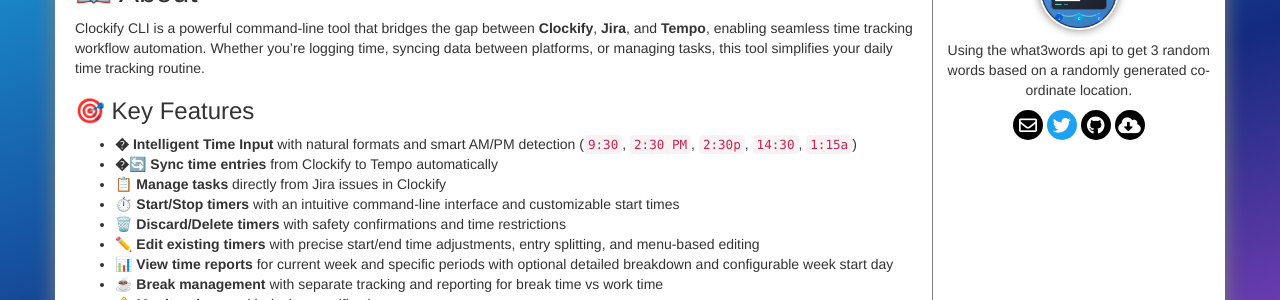
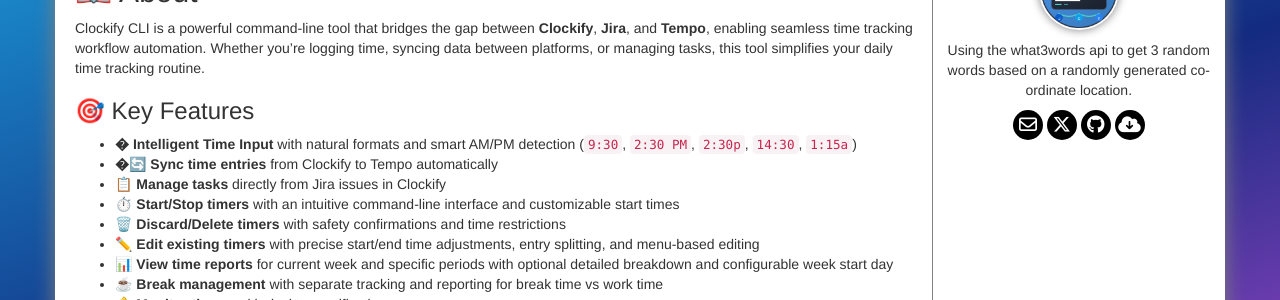
Before and after one commit to BlythMeister/ClockifyCli, a Jekyll site: the page built from docs/index.md, in a window 1280 px wide. Shown: the part 206-506 px from the top of the page. Built offline with Jekyll 4.4.1, drawn with Linux system fonts in a browser that asks for light colours; nearby versions of some CDN libraries.

Commit message:
Upgrade GitHub Pages icons to Font Awesome 6
Co-authored-by: BlythMeister <1046836+BlythMeister@users.noreply.github.com>

```diff
--- a/docs/_includes/head.html
+++ b/docs/_includes/head.html
@@ -4,7 +4,7 @@
 <!--BEGIN LINKS-->
 <link rel="stylesheet" href="https://cdnjs.cloudflare.com/ajax/libs/twitter-bootstrap/3.4.1/css/bootstrap.min.css" integrity="sha256-bZLfwXAP04zRMK2BjiO8iu9pf4FbLqX6zitd+tIvLhE= sha384-HSMxcRTRxnN+Bdg0JdbxYKrThecOKuH5zCYotlSAcp1+c8xmyTe9GYg1l9a69psu sha512-Dop/vW3iOtayerlYAqCgkVr2aTr2ErwwTYOvRFUpzl2VhCMJyjQF0Q9TjUXIo6JhuM/3i0vVEt2e/7QQmnHQqw==" crossorigin="anonymous">
 <link rel="stylesheet" href="https://cdnjs.cloudflare.com/ajax/libs/twitter-bootstrap/3.4.1/css/bootstrap-theme.min.css" integrity="sha256-8uHMIn1ru0GS5KO+zf7Zccf8Uw12IA5DrdEcmMuWLFM= sha384-6pzBo3FDv/PJ8r2KRkGHifhEocL+1X2rVCTTkUfGk7/0pbek5mMa1upzvWbrUbOZ sha512-iy8EXLW01a00b26BaqJWaCmk9fJ4PsMdgNRqV96KwMPSH+blO82OHzisF/zQbRIIi8m0PiO10dpS0QxrcXsisw==" crossorigin="anonymous">
-<link rel="stylesheet" href="https://cdnjs.cloudflare.com/ajax/libs/font-awesome/5.13.1/css/all.min.css" integrity="sha256-2XFplPlrFClt0bIdPgpz8H7ojnk10H69xRqd9+uTShA= sha384-xxzQGERXS00kBmZW/6qxqJPyxW3UR0BPsL4c8ILaIWXva5kFi7TxkIIaMiKtqV1Q sha512-xA6Hp6oezhjd6LiLZynuukm80f8BoZ3OpcEYaqKoCV3HKQDrYjDE1Gu8ocxgxoXmwmSzM4iqPvCsOkQNiu41GA==" crossorigin="anonymous">
+<link rel="stylesheet" href="https://cdnjs.cloudflare.com/ajax/libs/font-awesome/6.7.2/css/all.min.css" integrity="sha512-Evv84Mr4kqVGRNSgIGL/F/aIDqQb7xQ2vcrdIwxfjThSH8CSR7PBEakCr51Ck+w+/U6swU2Im1vVX0SVk9ABhg==" crossorigin="anonymous">
 <link href="{{ site.url }}/css/styles.css" rel="stylesheet">
 <link rel="shortcut icon" type="image/x-icon" href="{{ site.url }}/favicon.ico">
 <link href="{{ site.url }}/feed.xml" rel="alternate" title="{{site.title}}" type="application/atom+xml">
--- a/docs/_includes/sidebar.html
+++ b/docs/_includes/sidebar.html
@@ -8,9 +8,9 @@
         </p>
     </div>
     <div class="icons">
-        <a target="_blank" href="mailto:chris@blyth.me.uk" class="far fa-envelope"></a>
-        <a target="_blank" href="https://www.twitter.com/BlythMeister" class="fab fa-twitter"></a>
-        <a target="_blank" href="https://github.com/BlythMeister/ClockifyCli" class="fab fa-github"></a>
-        <a target="_blank" href="https://www.nuget.org/packages/ClockifyCli/" class="fas fa-cloud-download-alt"></a>
+        <a target="_blank" href="mailto:chris@blyth.me.uk" class="fa-regular fa-envelope"></a>
+        <a target="_blank" href="https://www.twitter.com/BlythMeister" class="fa-brands fa-x-twitter"></a>
+        <a target="_blank" href="https://github.com/BlythMeister/ClockifyCli" class="fa-brands fa-github"></a>
+        <a target="_blank" href="https://www.nuget.org/packages/ClockifyCli/" class="fa-solid fa-cloud-arrow-down"></a>
     </div>
 </div>
--- a/docs/css/styles.css
+++ b/docs/css/styles.css
@@ -133,7 +133,7 @@ body {
     border-top: 1px solid grey;
 }
 
-.fab {
+.fa-brands {
     padding-top: 6px;
     font-size: 18px;
     width: 30px;
@@ -144,7 +144,7 @@ body {
     vertical-align: middle;
 }
 
-.far {
+.fa-regular {
     padding-top: 6px;
     font-size: 18px;
     width: 30px;
@@ -155,7 +155,7 @@ body {
     vertical-align: middle;
 }
 
-.fas {
+.fa-solid {
     padding-top: 6px;
     font-size: 18px;
     width: 30px;
@@ -166,37 +166,37 @@ body {
     vertical-align: middle;
 }
 
-a.fab:hover {
+a.fa-brands:hover {
     opacity: 0.7;
     text-decoration: none;
 }
 
-a.fas:hover {
+a.fa-solid:hover {
     opacity: 0.7;
     text-decoration: none;
 }
 
-a.far:hover {
+a.fa-regular:hover {
     opacity: 0.7;
     text-decoration: none;
 }
 
-.fab.fa-twitter {
-    background: #1DA1F2;
-    color: #FFFFFF;
-}
-
-.fab.fa-github {
+.fa-brands.fa-x-twitter {
     background: #000000;
     color: #FFFFFF;
 }
 
-.far.fa-envelope {
+.fa-brands.fa-github {
     background: #000000;
     color: #FFFFFF;
 }
 
-.fas.fa-cloud-download-alt {
+.fa-regular.fa-envelope {
+    background: #000000;
+    color: #FFFFFF;
+}
+
+.fa-solid.fa-cloud-arrow-down {
     background: #000000;
     color: #FFFFFF;
 }
```
